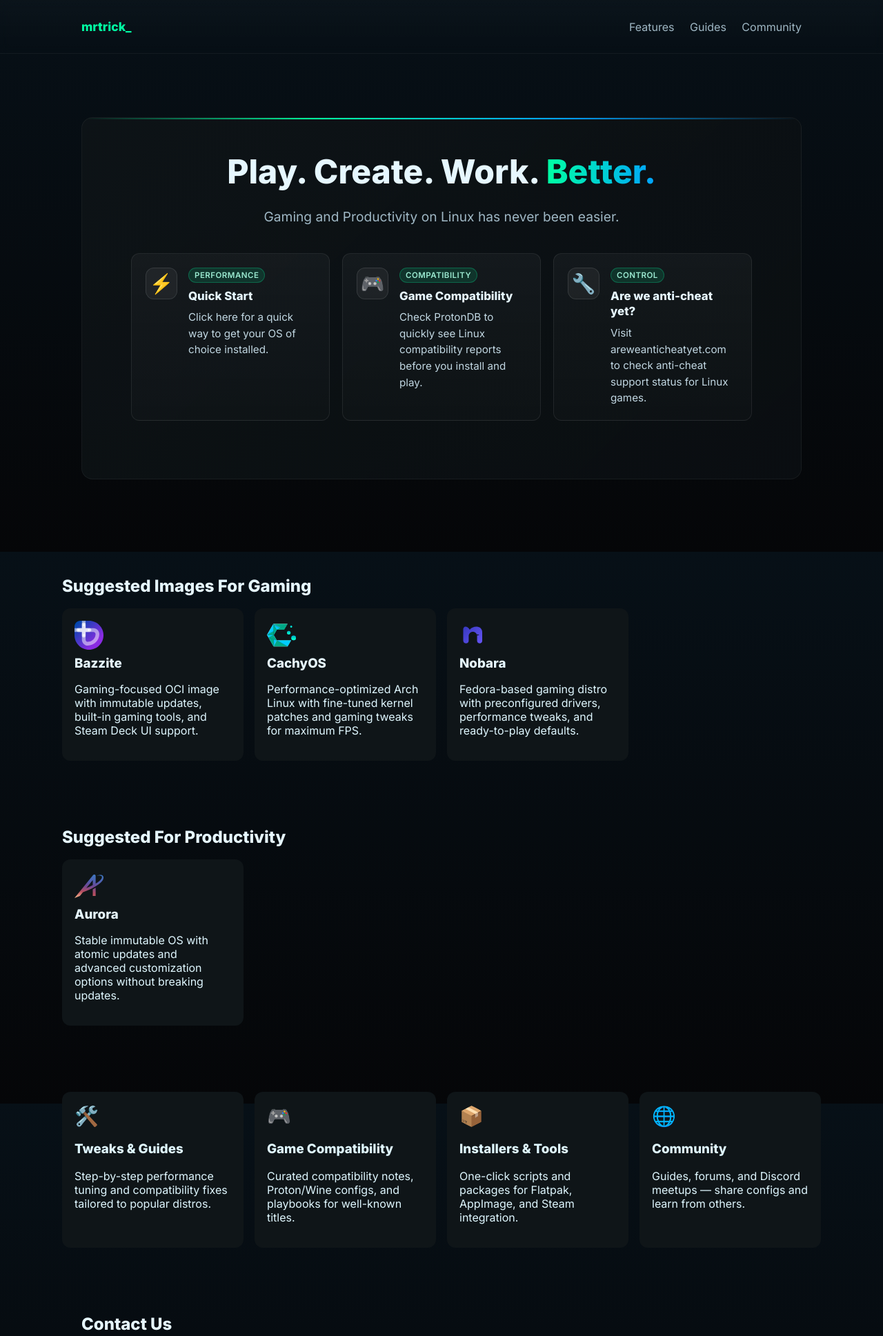
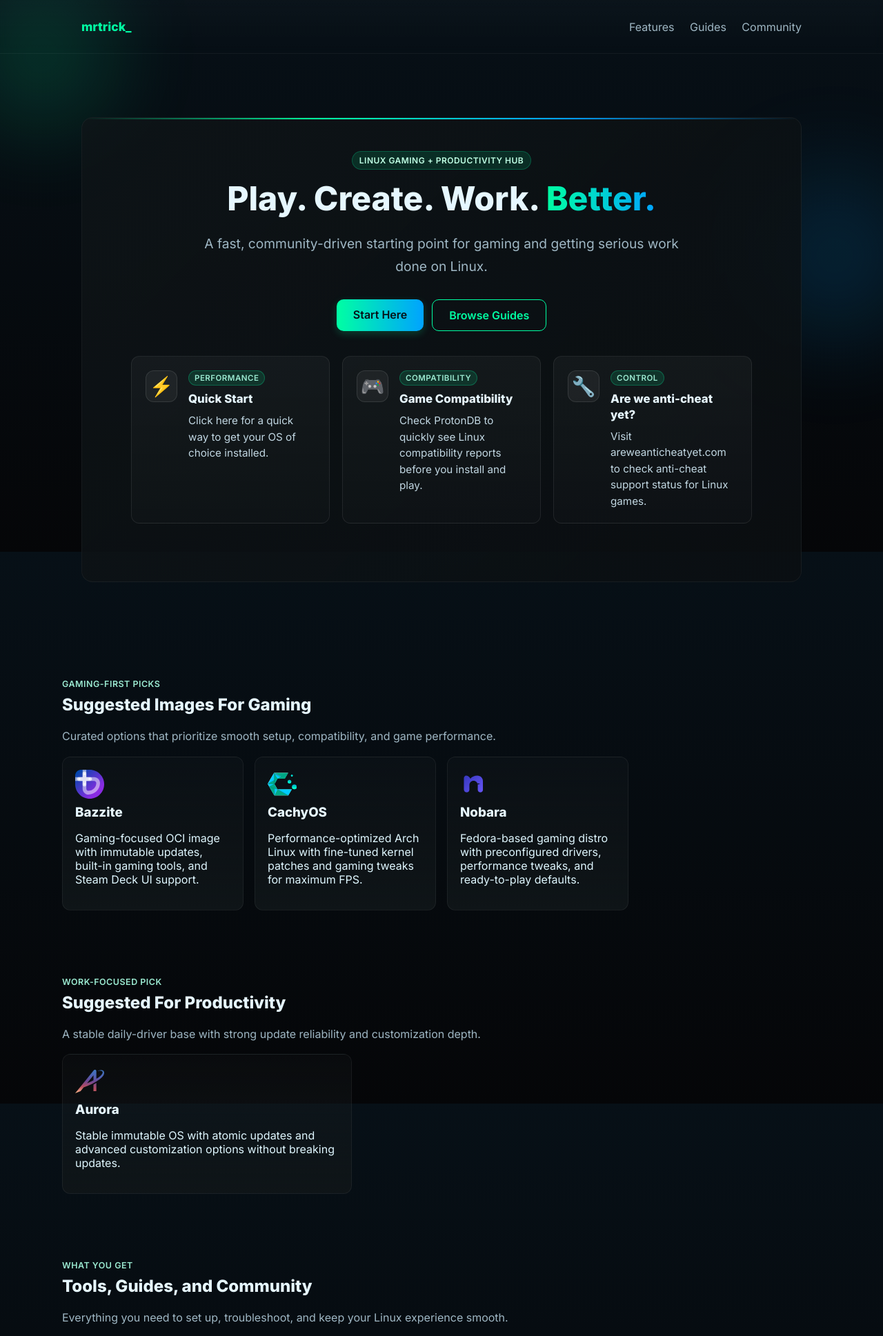
Before and after one commit to mrtrick37/mrtrick, a plain HTML site: page index.html in a window 1280 px wide. Shown: the top 1937 px of the page at 69% size. Drawn offline with Linux system fonts and the light colour scheme.

Commit message:
Refresh homepage visual style and section presentation

```diff
--- a/index.html
+++ b/index.html
@@ -11,7 +11,7 @@
     <link rel="stylesheet" href="styles.css">
     <meta name="theme-color" content="#0b0f12">
   </head>
-  <body>
+  <body class="home-page">
     <header class="site-header">
       <div class="container header-inner">
         <a class="brand" href="#">mrtrick_</a>
@@ -28,8 +28,13 @@
         <div class="container">
           <div class="hero-card">
             <div class="hero-content">
+              <p class="eyebrow">Linux Gaming + Productivity Hub</p>
               <h1>Play. Create. Work. <span class="highlight">Better.</span></h1>
-              <p class="lead">Gaming and Productivity on Linux has never been easier.</p>
+              <p class="lead">A fast, community-driven starting point for gaming and getting serious work done on Linux.</p>
+              <div class="hero-actions">
+                <a class="btn primary" href="quickstart.html">Start Here</a>
+                <a class="btn ghost" href="docs/index.html">Browse Guides</a>
+              </div>
               <div class="hero-features">
                 <a class="feature-item" href="quickstart.html">
                   <span class="feature-icon">⚡</span>
@@ -62,7 +67,11 @@
       </section>
 
       <section id="operating-systems" class="container features">
+        <div class="section-head">
+          <p class="section-kicker">Gaming-first picks</p>
         <h2>Suggested Images For Gaming</h2>
+          <p class="section-blurb">Curated options that prioritize smooth setup, compatibility, and game performance.</p>
+        </div>
         <div class="grid">
           <article class="card">
             <a href="https://bazzite.gg/" target="_blank" rel="noopener" class="os-link">
@@ -95,8 +104,12 @@
       </section>
 
       <section id="productivity-systems" class="container features">
+        <div class="section-head">
+          <p class="section-kicker">Work-focused pick</p>
         <h2>Suggested For Productivity</h2>
-        <div class="grid">
+          <p class="section-blurb">A stable daily-driver base with strong update reliability and customization depth.</p>
+        </div>
+        <div class="grid single-grid">
           <article class="card">
             <a href="https://getaurora.dev/" target="_blank" rel="noopener" class="os-link">
               <div class="icon os-icon-img">
@@ -110,6 +123,11 @@
       </section>
 
       <section id="features" class="container features">
+        <div class="section-head">
+          <p class="section-kicker">What you get</p>
+          <h2>Tools, Guides, and Community</h2>
+          <p class="section-blurb">Everything you need to set up, troubleshoot, and keep your Linux experience smooth.</p>
+        </div>
         <div class="grid">
           <article class="card">
             <div class="icon">🛠️</div>
--- a/styles.css
+++ b/styles.css
@@ -28,10 +28,16 @@ a:focus-visible{outline:2px solid rgba(139,220,255,0.55);outline-offset:2px;bord
 .nav a{color:var(--muted);text-decoration:none;margin-left:18px}
 .nav .cta{background:linear-gradient(90deg,var(--accent),var(--accent-2));padding:8px 14px;border-radius:8px;color:#061218}
 
+.home-page{position:relative;isolation:isolate}
+.home-page::before,.home-page::after{content:"";position:fixed;z-index:-1;pointer-events:none;border-radius:50%;filter:blur(56px);opacity:.2}
+.home-page::before{width:360px;height:360px;top:-100px;left:-120px;background:radial-gradient(circle,var(--accent),transparent 65%)}
+.home-page::after{width:420px;height:420px;right:-140px;top:160px;background:radial-gradient(circle,var(--accent-2),transparent 65%)}
+
 .hero{padding:64px 0}
 .hero-card{background:linear-gradient(135deg,rgba(15,21,24,0.8),rgba(11,15,18,0.9));border:1px solid rgba(255,255,255,0.05);border-radius:16px;padding:48px;position:relative;overflow:hidden}
 .hero-card::before{content:'';position:absolute;top:0;left:0;right:0;height:2px;background:linear-gradient(90deg,transparent,var(--accent),var(--accent-2),transparent)}
 .hero-content{max-width:900px;margin:0 auto;text-align:center}
+.eyebrow{display:inline-block;margin:0 0 12px;padding:5px 10px;border-radius:999px;font-size:.75rem;letter-spacing:.04em;text-transform:uppercase;color:#bfffe4;background:rgba(0,255,163,0.12);border:1px solid rgba(0,255,163,0.22);font-weight:600}
 .hero h1{font-size:3rem;margin:0 0 20px;color:#e6f7ff;font-weight:800}
 .hero h1 .highlight{background:linear-gradient(90deg,var(--accent),var(--accent-2));-webkit-background-clip:text;-webkit-text-fill-color:transparent;background-clip:text}
 .lead{color:var(--muted);font-size:1.2rem;margin-bottom:32px;line-height:1.7;max-width:700px;margin-left:auto;margin-right:auto}
@@ -59,8 +65,14 @@ a:focus-visible{outline:2px solid rgba(139,220,255,0.55);outline-offset:2px;bord
 .features{padding:48px 0}
 .features h2{margin:0 0 18px}
 .grid{display:grid;grid-template-columns:repeat(4,1fr);gap:16px}
-.card{background:var(--card);padding:18px;border-radius:12px;color:#dff7ff}
+.card{background:linear-gradient(180deg,rgba(255,255,255,0.02),var(--card));padding:18px;border-radius:12px;color:#dff7ff;border:1px solid rgba(255,255,255,0.06);transition:transform .2s ease,border-color .2s ease,box-shadow .2s ease}
+.card:hover{transform:translateY(-2px);border-color:rgba(0,255,163,0.2);box-shadow:0 10px 24px rgba(0,0,0,0.18)}
 .card .icon{font-size:28px;margin-bottom:8px}
+
+.section-head{margin-bottom:16px}
+.section-kicker{margin:0 0 8px;color:#9bead1;font-size:.78rem;letter-spacing:.04em;text-transform:uppercase;font-weight:600}
+.section-blurb{margin:8px 0 0;color:var(--muted);max-width:720px;line-height:1.65}
+.single-grid{grid-template-columns:minmax(260px,420px)}
 
 .os-link{text-decoration:none;color:inherit;display:block;transition:all 0.2s ease}
 .os-link h3{margin:0;color:#e6f7ff;transition:color 0.2s ease}
```
